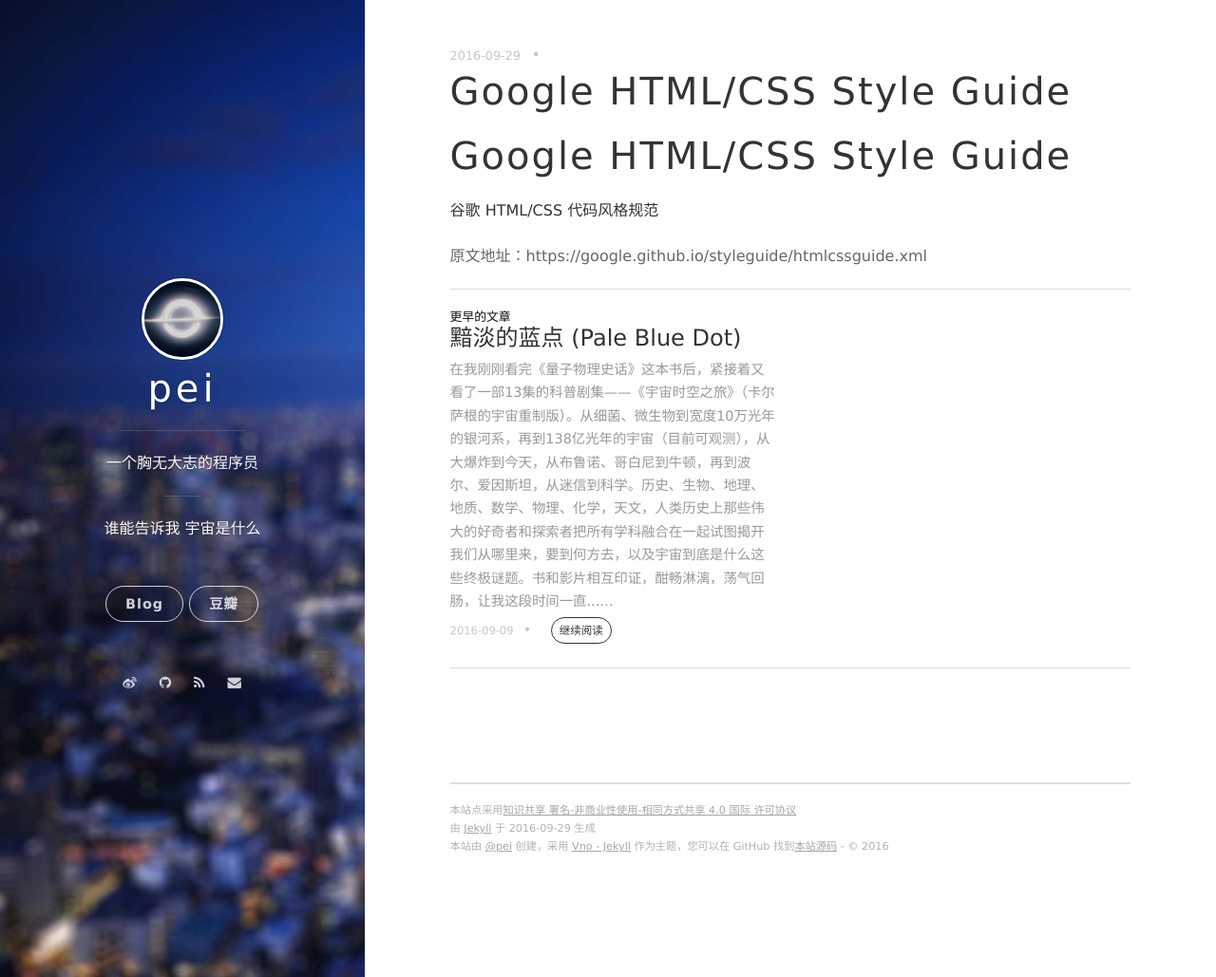
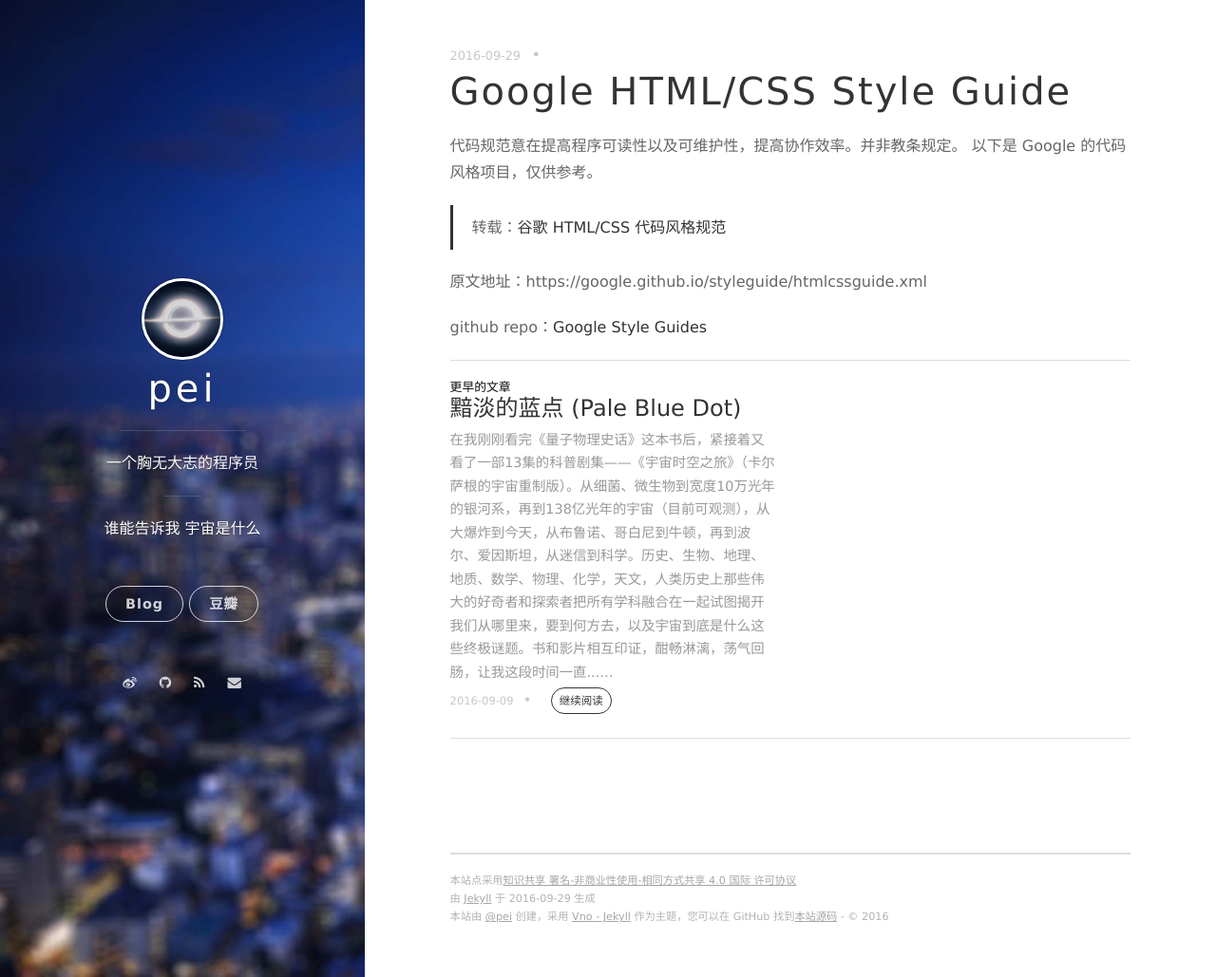
Before and after one commit to peiyucn/peiyucn.github.io, a Jekyll site: the page built from _posts/2016-09-29-google-html:css-style-guide.md, in a window 1280 px wide and 1029 px high. Shown: the whole window at 95% size. Built offline with Jekyll 4.4.1, drawn with Linux system fonts in a browser that asks for light colours; nearby versions of some CDN libraries; comment, search, counter and statistics services are not loaded.

Commit message:
new blog post

```diff
--- a/_posts/2016-09-29-google-html:css-style-guide.md
+++ b/_posts/2016-09-29-google-html:css-style-guide.md
@@ -4,8 +4,11 @@
 date: 2016-09-29 11:02:00.000000000 +08:00
 ---
 
-# Google HTML/CSS Style Guide
+代码规范意在提高程序可读性以及可维护性，提高协作效率。并非教条规定。
+以下是 Google 的代码风格项目，仅供参考。
 
-[谷歌 HTML/CSS 代码风格规范](https://google.github.io/styleguide/htmlcssguide.xml)
+>转载：[谷歌 HTML/CSS 代码风格规范](https://google.github.io/styleguide/htmlcssguide.xml)
 
 原文地址：https://google.github.io/styleguide/htmlcssguide.xml
+
+github repo：[Google Style Guides](https://github.com/google/styleguide)
```
